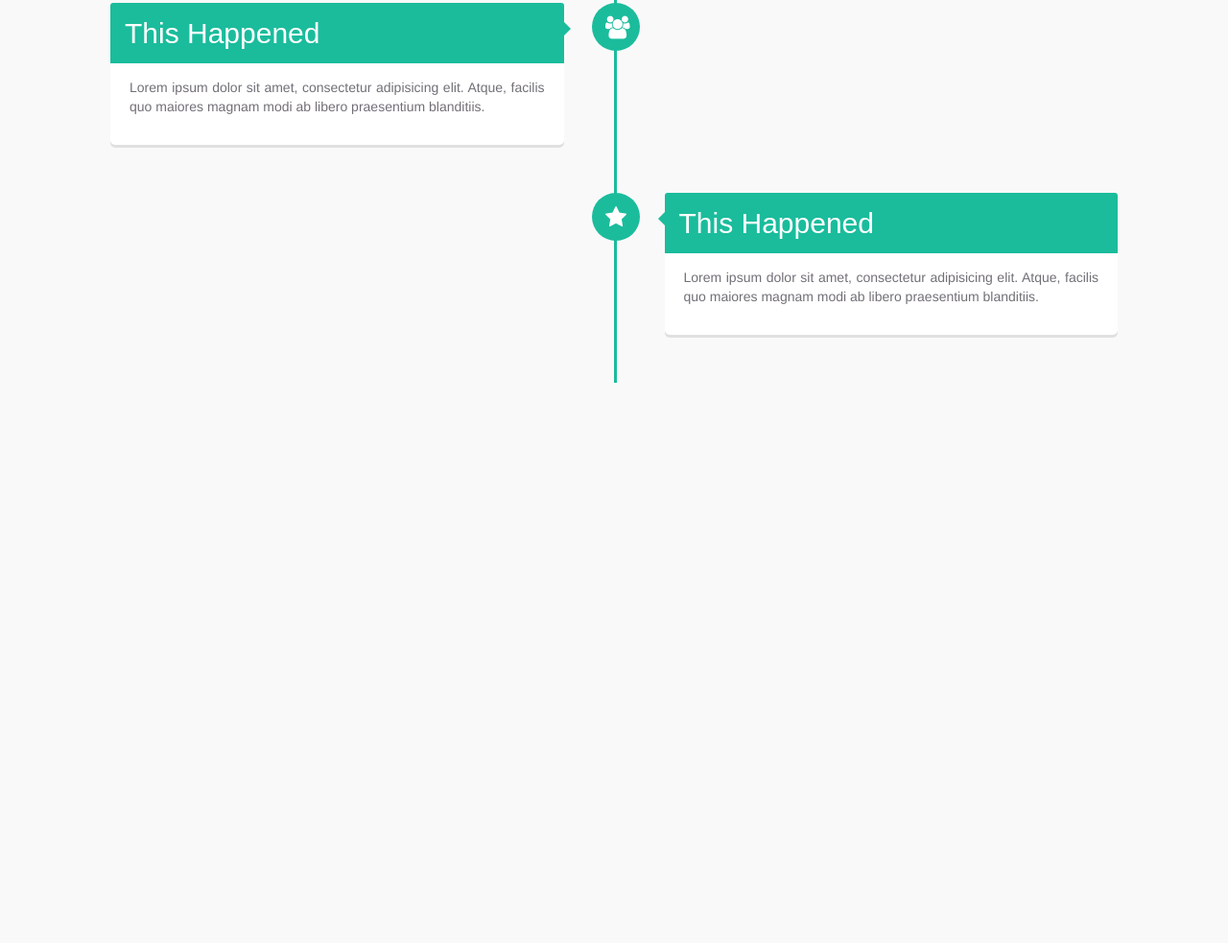
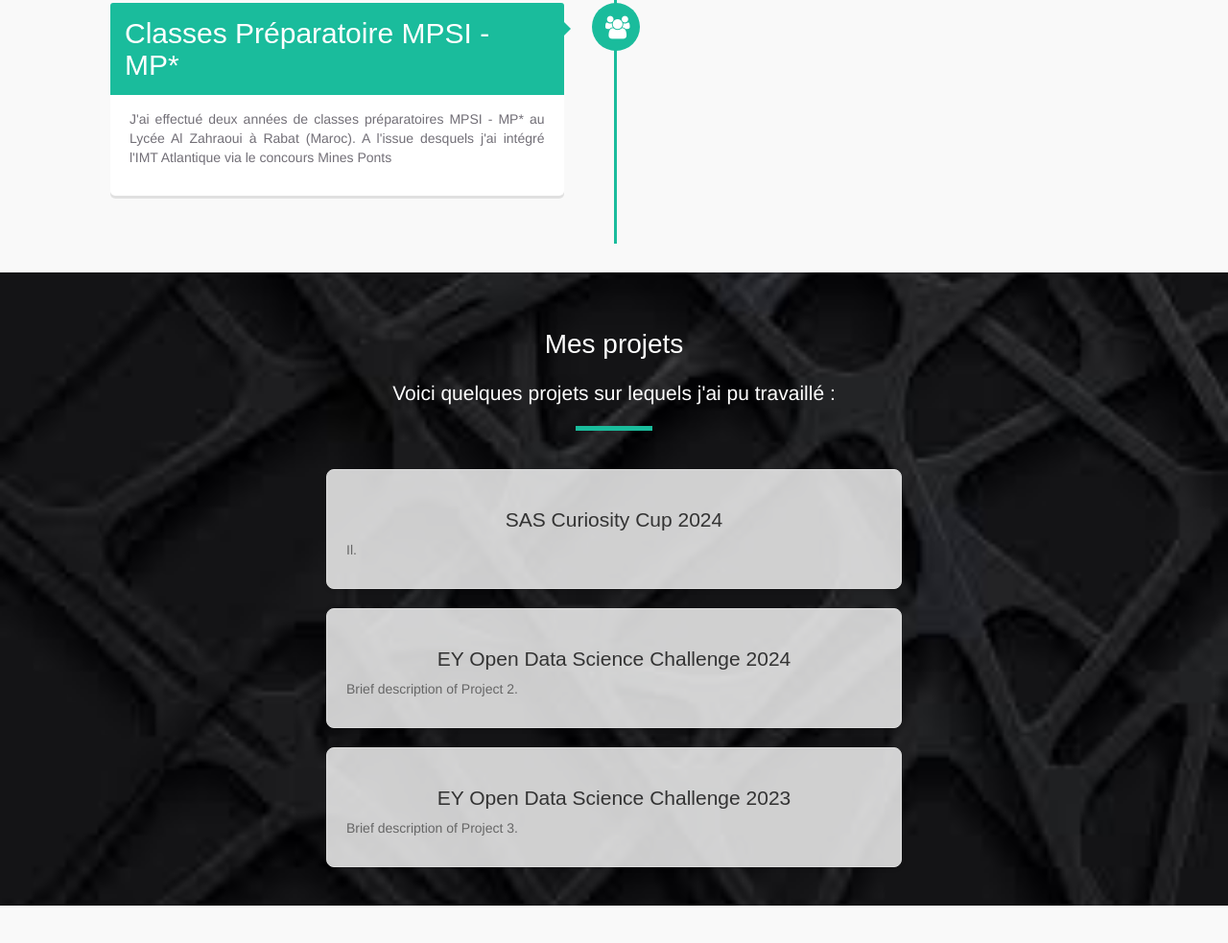
Before and after one commit to Aymanjeb/aymanjeb.github.io, a plain HTML site: page index.html in a window 1280 px wide. Shown: the part 2939-3922 px from the top of the page at 96% size. Before the commit the page ends 3468 px from the top, so only its background shows below. Drawn offline with nearby package versions, Linux system fonts and the light colour scheme.

Commit message:
new changes

```diff
--- a/css/timeline.css
+++ b/css/timeline.css
@@ -237,3 +237,46 @@
 .timeline-content h2 {
   cursor: pointer;
 }
+
+
+
+#projects {
+  padding: 40px 20px;
+  background: url('../images/project_bg.jpg') no-repeat center center;
+  background-size: cover;
+  text-align: center;
+  color: white;
+}
+
+#projects h2 {
+  font-size: 2em;
+  margin-bottom: 20px;
+}
+
+.project-list {
+  display: flex;
+  flex-direction: column;
+  align-items: center;
+  gap: 20px;
+}
+
+.project-item {
+  background: rgba(255, 255, 255, 0.8);
+  border: 1px solid #ddd;
+  border-radius: 8px;
+  padding: 20px;
+  width: 100%;
+  max-width: 600px;
+  box-shadow: 0 2px 4px rgba(0, 0, 0, 0.1);
+  color: #333;
+}
+
+.project-item h3 {
+  font-size: 1.5em;
+  margin-bottom: 10px;
+}
+
+.project-item p {
+  font-size: 1em;
+  color: #666;
+}
--- a/index.html
+++ b/index.html
@@ -197,11 +197,13 @@
                             <div class="timeline-content right">
                                 <h2 onclick="toggleParagraph(this)">Stage de fin d'études à Generali</h2>
                                 <div class="hidden-content">
-                                    <p>Je fais partie de l'équipe DataLab de Générali, et mon sujet de stage consiste en la détéction des fraudes dans les contrats d'assurance. Mon stage se divise en deux missions principales :</p>
+                                    <p>Je fais partie de l'équipe DataLab à Générali, et mon sujet de stage consiste en la détection des fraudes dans les contrats de prévoyance en assurance. Il faut savoir que le taux de fraude en assurance est estimé à plus de 2%, et mon objectif est d'optimiser la détection de ces cas de fraude et de maximiser les économies de Generali sur les sinistres frauduleux. Parmi mes missions dans ce stage : </p>
                                     <ul>
                                         <li>Définition de scénarios typiques de fraude en échangeant avec les équipes du métier</li>
-                                        <li>Utilisation d'une historique des fraudes pour entrainer un modèle de Machine Learning afin de pouvoir détecter les sinistres frauduleux</li>
+                                        <li>Utilisation d'une historique des fraudes en prévoyance pour entrainer un modèle de Machine Learning afin de pouvoir détecter les sinistres frauduleux</li>
+                                        <li>Utilisation d'Airflow pour automatiser des pipelines d'envoi des alertes de fraude.</li>
                                     </ul>
+                                    <p>Les principaux outils techniques utilisés dans mon stage sont : Pyspark, Python, Airflow,     Trello. </p>
                                 </div>
                             </div>
                         </div>
@@ -222,12 +224,18 @@
                             <div class="timeline-content left">
                                 <h2 onclick="toggleParagraph(this)">Stage d'ingéniere de 4 mois</h2>
                                 <div class="hidden-content">
-                                <p> Durant mon stage de recherche au CNRS à Montpellier, intitulé "There is no intelligence yet", j'ai remis en question l'intelligence des modèles d'IA actuels. J'ai travaillé sur le challenge <a href="https://lab42.global/arcathon/"> ARCathon </a>, considéré par François Chollet comme un benchmark pour mesurer l'intelligence d'un système informatique.
+                                <p> J'ai réalisé mon stage au CNRS à Montpellier, mon sujet de stage est intitulé "There is no intelligence yet", il était question d'étudier l'intelligence des modèles d'IA actuels. J'ai travaillé sur le challenge <a href="https://lab42.global/arcathon/"> ARCathon </a>, considéré par François Chollet comme un benchmark pour mesurer l'intelligence d'un système informatique.
                                     Actuellement, aucun système d'IA n'a pu résoudre plus de 30% des tâches proposées par ce challenge, alors qu'un être humain peut facilement en résoudre plus de 90%.
-                                    Mes missions incluaient la recherche d’approches innovantes pour résoudre le challenge, et l'amélioration d’une approche de recherche de programmes guidée par un réseau de neurones (modèle <a href="https://arxiv.org/abs/2006.08381"> DreamCoder</a>).
-                                    J'ai exploré diverses méthodes pour améliorer les performances des modèles sur ce benchmark et optimisé cette méthode pour mieux s'adapter aux exigences du challenge.
-                                    Ces travaux visaient à développer des solutions plus efficaces et à repousser les limites de l'intelligence artificielle, en démontrant les capacités et les limites actuelles des modèles d'IA. Mon expérience au CNRS m'a permis de contribuer à des recherches de pointe et d'acquérir une compréhension approfondie des défis liés à l'intelligence artificielle.
-                                    ( <a href="./pdfs/Rapport_stage_2A.pdf"> rapport de stage</a>)</p>
+                                    Mes missions dans ce stage étaient : </p>
+
+                                    <ul>
+                                        <li>Explorer les approches approches innovantes pour résoudre le challenge, ce qui incluait la lecture de plusieurs articles scientifiques. </li>
+                                        <li>Amélioration d’une approche de recherche de programmes guidée par un réseau de neurones (modèle <a href="https://arxiv.org/abs/2006.08381"> DreamCoder</a>) en modifiant l'architecture du réseau de neurones et en rajoutant une phase d'augmentation de données. Ceci a permis de renforcer l'apprentissage du modèle et de résoudre 5 nouvelles tâches challenge.  </li>
+
+                                    </ul>
+
+
+                                    <p>Ces travaux visaient à développer des solutions plus efficaces et à repousser les limites de l'intelligence artificielle, en démontrant les capacités et les limites actuelles des modèles d'IA. Mon expérience dans ce stage m'a permis de contribuer à des recherches de pointe et d'acquérir une compréhension approfondie des défis liés à l'intelligence artificielle (<a href="./pdfs/Rapport_stage_2A.pdf">rapport de stage</a>). </p>
                                 </div>
                             </div>
                         </div>
@@ -249,7 +257,7 @@
                                 <h2>IMT Atlantique</h2>
 
 
-                                <p>J'ai intégré l'IMT Atlantique en 2021. En deuxième et troisième année, j'ai choisi comme spécialité le développement logiciel et le Data Science</p>
+                                <p>J'ai intégré l'IMT Atlantique en 2021. En deuxième et troisième année, j'ai choisi les deux spécialités développement logiciel et Data Science.</p>
                             </div>
                         </div>
                         <!-- /Timeline Item-->
@@ -267,47 +275,55 @@
 
 
                             <div class="timeline-content left">
-                                <h2>This Happened</h2>
+                                <h2>Classes Préparatoire MPSI - MP*</h2>
 
 
-                                <p>Lorem ipsum dolor sit amet, consectetur
-                                adipisicing elit. Atque, facilis quo maiores
-                                magnam modi ab libero praesentium
-                                blanditiis.</p>
+                                <p>J'ai effectué deux années de classes préparatoires MPSI - MP* au Lycée Al Zahraoui à Rabat (Maroc). A l'issue desquels j'ai intégré l'IMT Atlantique via le concours Mines Ponts</p>
                             </div>
                         </div>
                         <!-- /Timeline Item-->
                         <!-- Timeline Item, copy from here to create various boxes -->
 
 
-                        <div class="timeline-item">
-                            <!--Icon inside the circle-->
-
-
-                            <div class="timeline-icon">
-                                <i class="fa fa-star"></i>
-                            </div>
-                            <!-- Content from timeline box and position (right or left)-->
-
-
-                            <div class="timeline-content right">
-                                <h2>This Happened</h2>
-
-
-                                <p>Lorem ipsum dolor sit amet, consectetur
-                                adipisicing elit. Atque, facilis quo maiores
-                                magnam modi ab libero praesentium
-                                blanditiis.</p>
-                            </div>
-                        </div>
-                        <!-- /Timeline Item-->
                     </div>
                     <!-- /col-md-12 -->
                 </div>
                 <!-- /row -->
             </div>
         </div> <!-- / container -->
-    </section>
+
+        <section id="projects">
+            <div class="container">
+                <div class="row">
+                    <div class="col-md-12 section-heading">
+                        <h2>Mes projets </h2>
+
+
+                        <p class="lead">Voici quelques projets sur lequels j'ai pu travaillé :</p>
+
+                        <hr class="white">
+                    </div>
+                </div>                    </div>
+            </div>
+
+
+            <div class="project-list">
+                <div class="project-item">
+                    <h3>SAS Curiosity Cup 2024</h3>
+                    <p>Il.</p>
+                </div>
+                <div class="project-item">
+                    <h3>EY Open Data Science Challenge 2024 </h3>
+                    <p>Brief description of Project 2.</p>
+                </div>
+                <div class="project-item">
+                    <h3>EY Open Data Science Challenge 2023</h3>
+                    <p>Brief description of Project 3.</p>
+                </div>
+            </div>
+        </section>
+
+
     <!-- Bootstrap core JavaScript
     ================================================== -->
     <!-- Placed at the end of the document so the pages load faster -->
```
Also changed, not shown: images/project_bg.jpg (added), js/scripts.js (line endings or trailing spaces).
